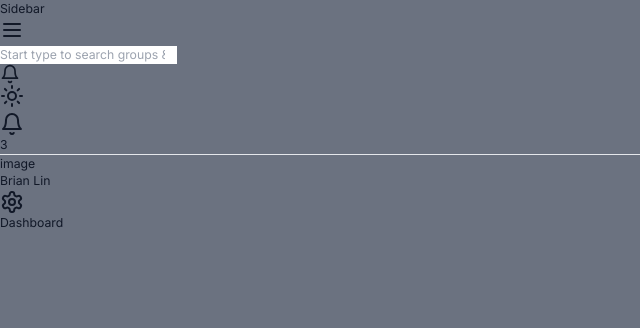
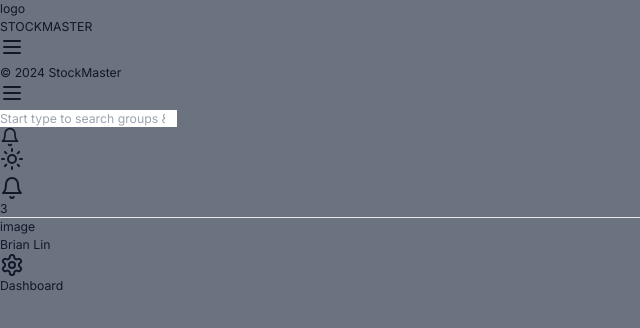
Before and after one commit to linb1/stock-master, a Next.js app in the folder client/: page / in a window 1280 px wide. Shown: the top 328 px of the page, without its empty margins (0-640 px from the left). Built offline with nearby package versions, Linux system fonts and the light colour scheme.

Commit message:
add static sidebar

```diff
--- /dev/null
+++ b/client/src/app/(components)/Sidebar/index.tsx
@@ -0,0 +1,34 @@
+"use client";
+import { Menu } from "lucide-react";
+import React from "react";
+
+const Sidebar = () => {
+  return (
+    <div>
+      {/* Top logo */}
+      <div className="flex gap-3 justify-between md:justify-normal items-center pt-8">
+        <div>logo</div>
+        <h1 className="font-extrabold text-2xl">STOCKMASTER</h1>
+
+        <button
+          className="md:hidden px-3 py-3 bg-gray-100 rounded-full hover:bg-blue-100"
+          onClick={() => {}}
+        >
+          <Menu className="w-4 h-4" />
+        </button>
+      </div>
+
+      {/* Links */}
+      <div className="flex-grow mt-8">{/* links here */}</div>
+
+      {/* Footer */}
+      <div>
+        <p className="text-center text-xs text-gray-500">
+          &copy; 2024 StockMaster
+        </p>
+      </div>
+    </div>
+  );
+};
+
+export default Sidebar;
--- a/client/src/app/dashboardWrapper.tsx
+++ b/client/src/app/dashboardWrapper.tsx
@@ -1,10 +1,11 @@
 import React from "react";
 import NavBar from "@/app/(components)/Navbar";
+import Sidebar from "@/app/(components)/Sidebar";
 
 const DashboardWrapper = ({ children }: { children: React.ReactNode }) => {
   return (
     <div className={`light flex bg-gray-50 text-gray-900 w-full min-h-screen`}>
-      Sidebar
+      <Sidebar />
       <main
         className={`flex flex-col w-full h-full py-7 px-9 bg-gray-50 md:pl-24`}
       >
```
